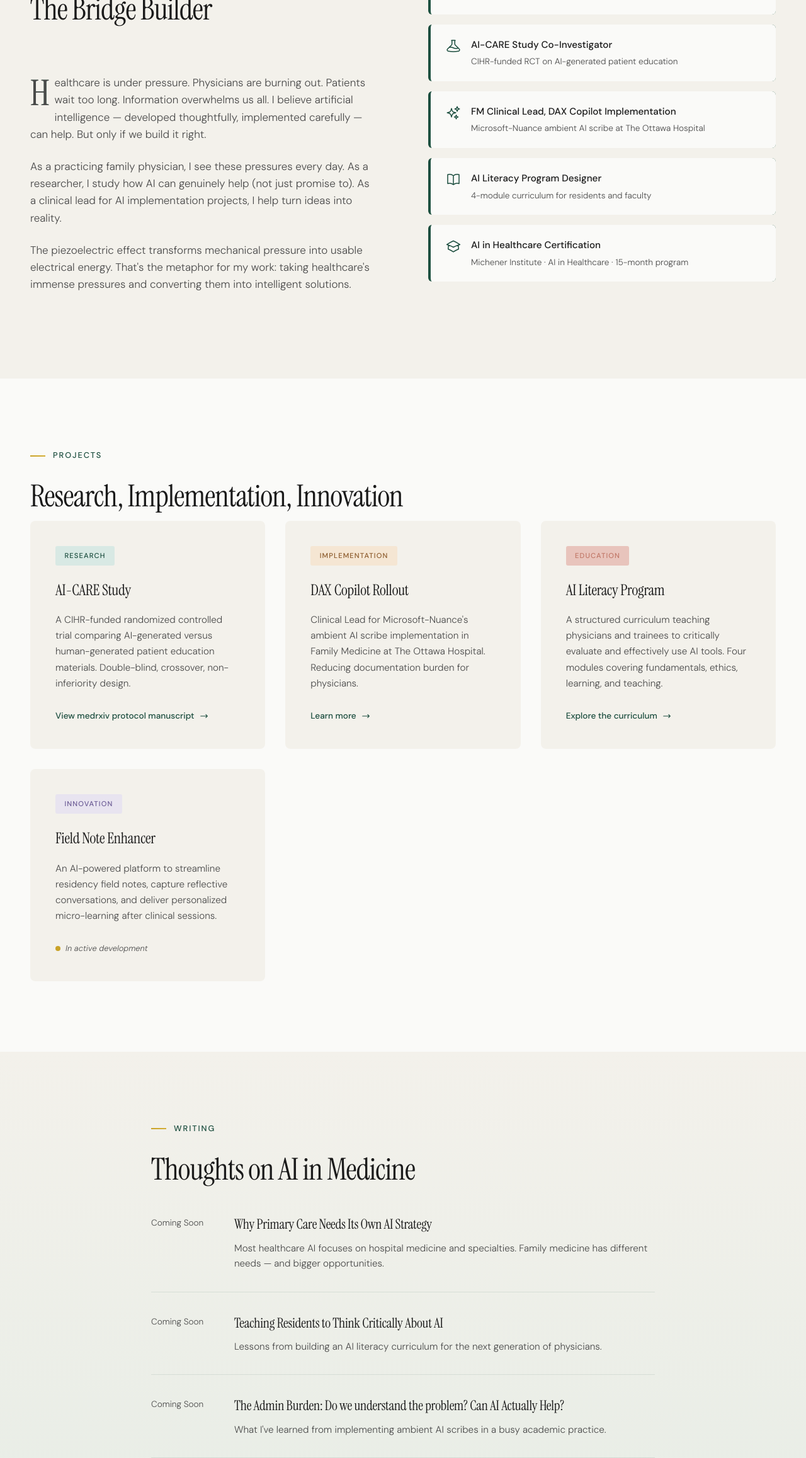
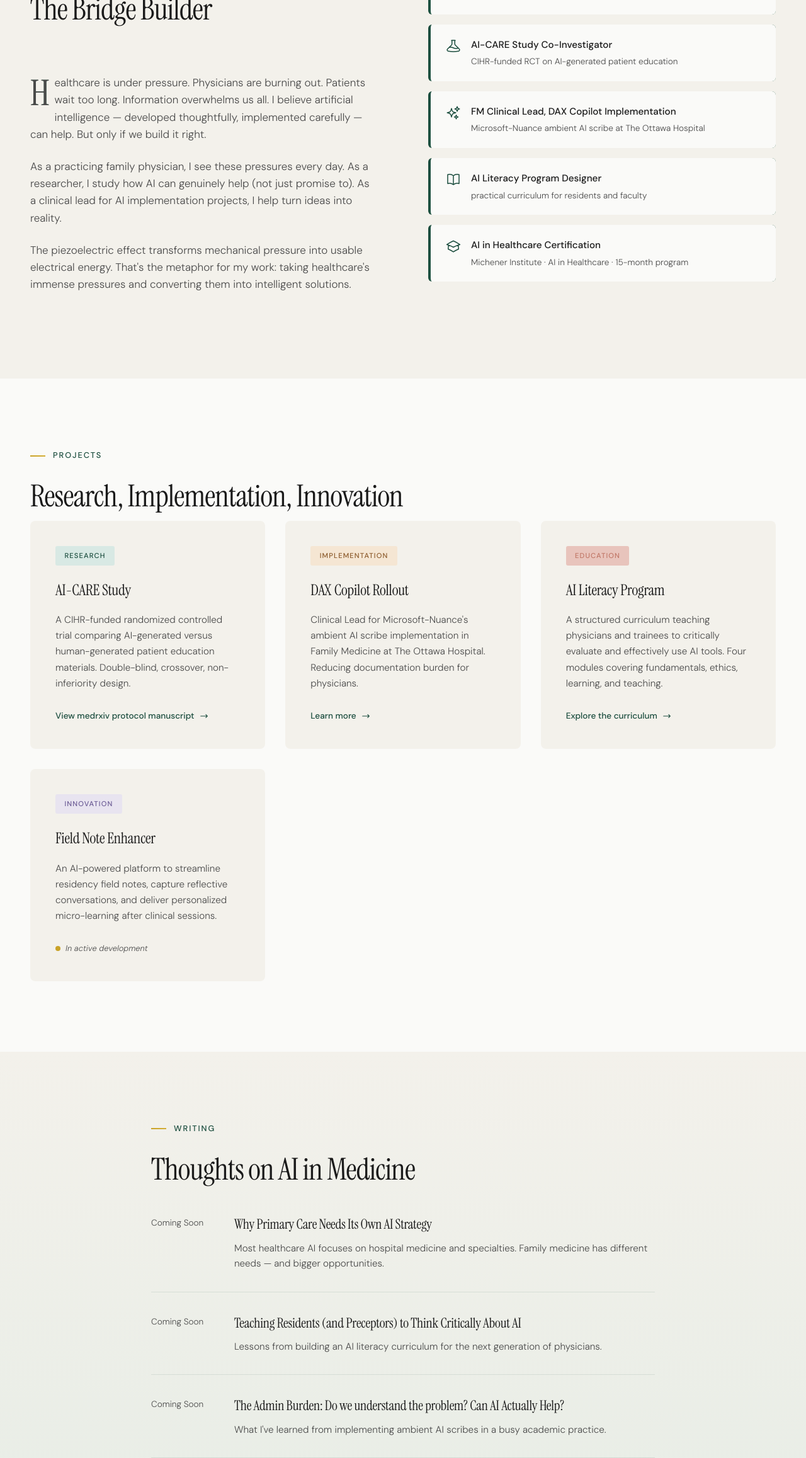
Before and after one commit to jtrick30/piezoelectric-site, a plain HTML site: page index.html in a window 1280 px wide. Shown: the part 979-3294 px from the top of the page at 63% size. Drawn offline with Linux system fonts and the light colour scheme.

Commit message:
Update index.html

```diff
--- a/index.html
+++ b/index.html
@@ -1019,7 +1019,7 @@
                         </svg>
                         <div class="credential-content">
                             <h4>AI Literacy Program Designer</h4>
-                            <p>4-module curriculum for residents and faculty</p>
+                            <p>practical curriculum for residents and faculty</p>
                         </div>
                     </li>
                     <li>
@@ -1102,7 +1102,7 @@
             <a href="#" class="writing-item">
                 <span class="writing-date">Coming Soon</span>
                 <div class="writing-content">
-                    <h3>Teaching Residents to Think Critically About AI</h3>
+                    <h3>Teaching Residents (and Preceptors) to Think Critically About AI</h3>
                     <p>Lessons from building an AI literacy curriculum for the next generation of physicians.</p>
                 </div>
             </a>
```
